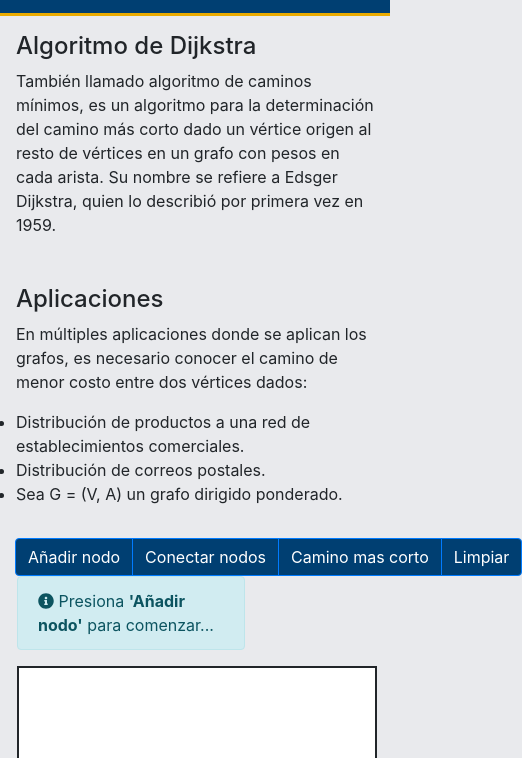
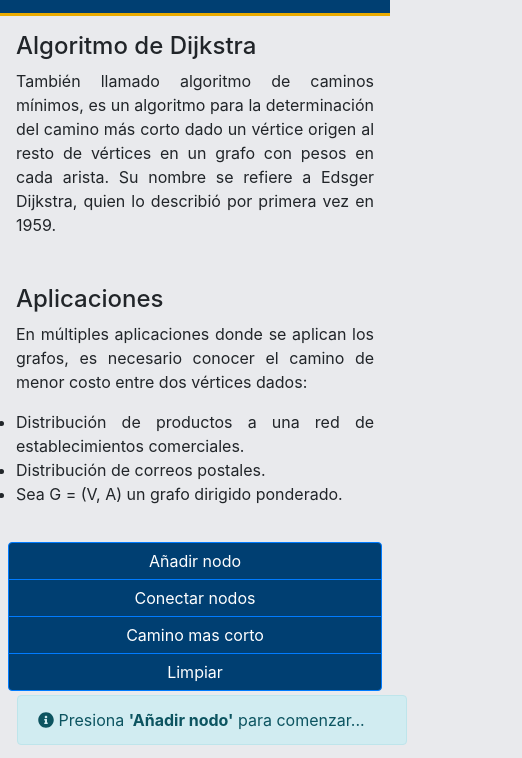
Before and after one commit to krarrobo1/gp1.3_RecursosEducativos, a plain HTML site: page index.html in a window 390 px wide. Shown: the part 59-817 px from the top of the page, 522 px wide, since content can reach past the window. Drawn offline with Linux system fonts and the light colour scheme.

Commit message:
se mejoro la responsividad para telefonos moviles

```diff
--- a/css/main.css
+++ b/css/main.css
@@ -29,6 +29,7 @@
 }
 .info{
     padding: 1em;
+    text-align: justify;
 }
 body{
     background: #E9EAED;
--- a/index.html
+++ b/index.html
@@ -17,7 +17,7 @@
             <header class="col-12 encabezado">
                 <img class="float-left" src="logo.png" alt="utpl_logo" id="logo">
                 <h6 class="float-right" id="tituloe">Recursos Interactivos
-                        <i class="fas fa-pencil-alt"></i>
+                    <i class="fas fa-pencil-alt"></i>
                 </h6>
 
             </header>
@@ -41,7 +41,7 @@
 
             </div>
 
-            <div class="col-12 btn-group btn-justified contenedorbtn">
+            <div class="col-12 btn-group btn-justified contenedorbtn d-none d-md-inline">
 
 
                 <button id='randomNodeButton' class="btn btn-primary botones">Añadir nodo</button>
@@ -51,8 +51,15 @@
 
 
             </div>
-            <div class=" col-7 alert alert-info instrucciones">
 
+            <div class="col-12 btn-group-vertical btn-sm btn-sm d-md-none">
+                    <button id='randomNodeButton' class="btn btn-primary botones">Añadir nodo</button>
+                    <button id='connectNodeButton' class="btn btn-primary botones">Conectar nodos</button>
+                    <button id='dijkstraButton' class="btn btn-primary botones">Camino mas corto</button>
+                    <button id='resetButton' class="btn btn-primary botones">Limpiar</button>
+            </div>
+
+            <div class=" col-12 col-md-7 alert alert-info instrucciones">
                 <div class="mensaje1">
                     <i class="fas fa-info-circle"></i> Presiona
                     <strong>'Añadir nodo'</strong> para comenzar...
@@ -60,8 +67,8 @@
 
             </div>
             <div class="col-12 col-md-6">
-                    <canvas id='canvas' width="720px" height="420px" ></canvas>
-                    <script type="text/javascript" src="js/graph.js"></script>
+                <canvas id='canvas' width="720px" height="420px"></canvas>
+                <script type="text/javascript" src="js/graph.js"></script>
             </div>
             <div>
 
@@ -70,7 +77,8 @@
 
 
             <footer class="col-12">
-                <p><i class="far fa-envelope float-center"></i> krarrobo1@utpl.edu.ec</p>
+                <p>
+                    <i class="far fa-envelope float-center"></i> krarrobo1@utpl.edu.ec</p>
             </footer>
         </div>
 
```
